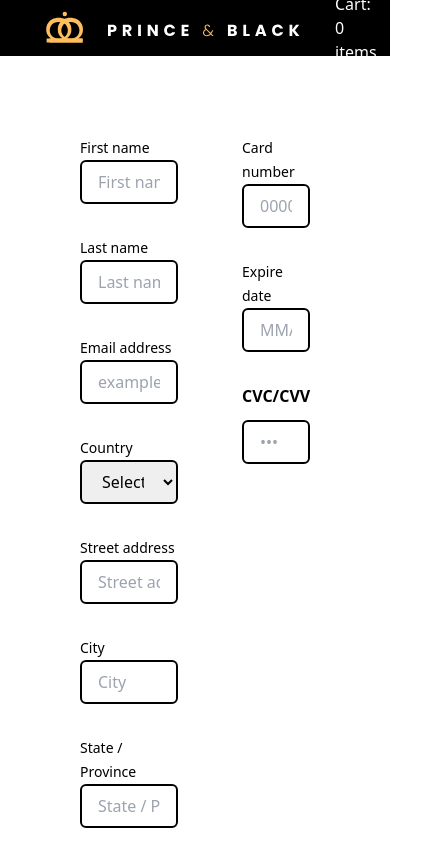
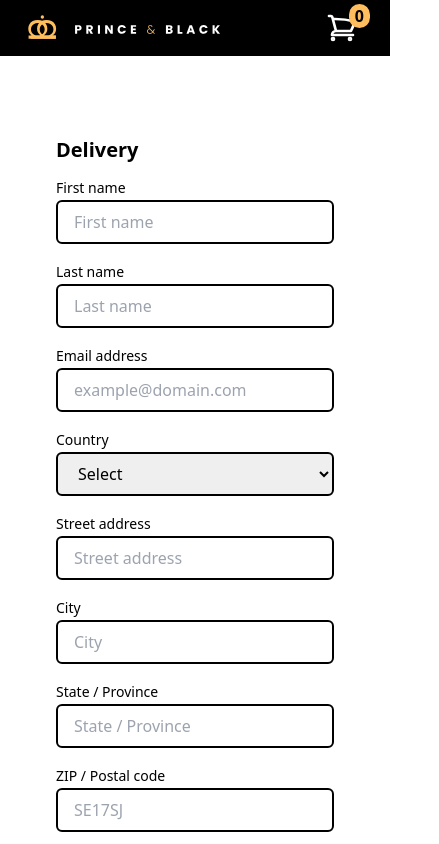
Before and after one commit to KabilashKumarREO/prince-and-black, a Next.js app: page /checkout in a window 390 px wide. Shown: the top 844 px of the page, 439 px wide, since content can reach past the window. Built offline with nearby package versions, Linux system fonts and the light colour scheme.

Commit message:
added responsiveness

```diff
--- a/components/Navbar.jsx
+++ b/components/Navbar.jsx
@@ -6,7 +6,7 @@ import { initializeCart } from "../store/addToCartSlice";
 const Navbar = () => {
   const cartItems = useSelector((state) => state.cartState.items);
   const dispatch = useDispatch();
-  console.log(cartItems);
+  // console.log(cartItems);
 
   useEffect(() => {
     if (cartItems && cartItems.length === 0) {
@@ -22,19 +22,41 @@ const Navbar = () => {
   }, []);
 
   return (
-    <nav className="h-[56px] bg-dark w-[100%] text-light flex flex-row items-center justify-between px-[30px]">
+    <nav className="h-[56px] bg-dark w-[100%] text-light flex flex-row items-center justify-between px-[16px] md:px-[30px]">
       <Link href={"/"}>
-        <img src="/assets/logo.svg" alt="logo" className="cursor-pointer" />
+        <img
+          src="/assets/logo.svg"
+          alt="logo"
+          className="cursor-pointer h-[28px] md:h-[37px]"
+        />
       </Link>
-      <div className="flex flex-row items-center gap-[24px]">
+      <div className="flex flex-row items-center gap-[36px] mr-[16px]">
         {cartItems && (
           <div className="cursor-pointer">
             <Link href={"/cart"}>
-              <p>Cart: {cartItems.length} items</p>
+              <div className="relative">
+                <svg
+                  xmlns="http://www.w3.org/2000/svg"
+                  fill="none"
+                  viewBox="0 0 24 24"
+                  strokeWidth={2}
+                  stroke="currentColor"
+                  className="w-8 h-8 "
+                >
+                  <path
+                    strokeLinecap="round"
+                    strokeLinejoin="round"
+                    d="M2.25 3h1.386c.51 0 .955.343 1.087.835l.383 1.437M7.5 14.25a3 3 0 0 0-3 3h15.75m-12.75-3h11.218c1.121-2.3 2.1-4.684 2.924-7.138a60.114 60.114 0 0 0-16.536-1.84M7.5 14.25 5.106 5.272M6 20.25a.75.75 0 1 1-1.5 0 .75.75 0 0 1 1.5 0Zm12.75 0a.75.75 0 1 1-1.5 0 .75.75 0 0 1 1.5 0Z"
+                  />
+                </svg>
+                <p className="absolute top-[-8px] right-[-12px] bg-primary text-dark font-semibold md:font-bold px-[6px] py-[0px] rounded-full">
+                  {cartItems.length}
+                </p>
+              </div>
             </Link>
           </div>
         )}
-        <div className="cursor-pointer">
+        <div className="hidden md:block cursor-pointer">
           <Link href={"/products"}>Shop</Link>
         </div>
       </div>
--- a/components/ProductList.jsx
+++ b/components/ProductList.jsx
@@ -21,7 +21,7 @@ const ProductList = () => {
   }
 
   return (
-    <div className="w-[100%] flex flex-row justify-center items-start gap-[36px]">
+    <div className="w-[100%] flex flex-row flex-wrap justify-center items-start gap-[36px]">
       {products.slice(0, 4).map((product) => (
         <ProductCard key={product.slug} data={product} />
       ))}
--- a/package.json
+++ b/package.json
@@ -12,6 +12,7 @@
     "@reduxjs/toolkit": "^2.0.1",
     "axios": "^1.6.2",
     "next": "^12.3.4",
+    "nprogress": "^0.2.0",
     "react": "18.2.0",
     "react-dom": "18.2.0",
     "react-redux": "^9.0.4",
--- a/pages/cart.jsx
+++ b/pages/cart.jsx
@@ -10,8 +10,9 @@ const CartPage = () => {
   };
 
   return (
-    <section className="px-[60px] my-[60px] flex flex-col items-center justify-center">
-      <table id="cart-table" className="w-[100%] max-w-[1050px]">
+    <section className="px-[18px] md:px-[60px] my-[36px] md:my-[60px] flex flex-col items-center justify-center">
+      <h2 className="text-2xl font-bold text-center">Cart</h2>
+      <table id="cart-table" className="w-[100%] max-w-[1050px] mt-[24px]">
         <thead>
           <tr>
             <td>Product</td>
--- a/pages/checkout.jsx
+++ b/pages/checkout.jsx
@@ -67,14 +67,15 @@ const CheckoutPage = () => {
   }, []);
 
   return (
-    <div className="px-[60px] my-[60px] items-center justify-center">
+    <div className="px-[36px] md:px-[60px] my-[60px] items-center justify-center">
       <section className="flex flex-row items-start justify-center">
-        <div className=" w-[100%] max-w-[1150px] flex flex-row gap-[24px]">
-          <div className="w-[60%] flex">
-            <form className="p-5">
+        <div className=" w-[100%] max-w-[1150px] flex flex-col md:flex-row gap-[24px]">
+          <div className="w-[100%] md:w-[60%] flex">
+            <form className="p-5 w-[100%]">
+              <h2 className="mb-[12px] text-xl font-bold">Delivery</h2>
               <div className="space-y-12">
-                <div className="pb-12">
-                  <div className="grid grid-cols-1 gap-x-6 gap-y-8 sm:grid-cols-6">
+                <div className="pb-1">
+                  <div className="grid grid-cols-1 gap-x-6 gap-y-4 md:gap-y-8 sm:grid-cols-6">
                     <div className="sm:col-span-3">
                       <label
                         htmlFor="first-name"
@@ -297,14 +298,20 @@ const CheckoutPage = () => {
               </div>
             </form>
           </div>
-          <div className="w-[40%] flex">
-            <form className="flex flex-col gap-8 w-full p-5">
-              <label className="relative w-full flex flex-col">
+          <div className="w-[100%] md:w-[40%] flex">
+            <form className="flex flex-col w-full p-5">
+              <h2 className="mb-[12px] text-xl font-bold">Delivery</h2>
+              <label className="relative w-full flex flex-col mb-4 md:mb-8">
                 <span className="block text-sm font-medium leading-6 text-gray-900">
                   Card number
                 </span>
                 <input
                   required
+                  inputmode="numeric"
+                  pattern="[0-9\s]{16,16}"
+                  autocomplete="cc-number"
+                  minlength={"16"}
+                  maxlength="16"
                   onChange={(e) =>
                     setCheckoutData({
                       ...checkoutData,
@@ -313,12 +320,12 @@ const CheckoutPage = () => {
                   }
                   value={checkoutData.cardNumber}
                   className="rounded-md peer px-4 py-2 border-2 border-gray-200 placeholder-gray-300"
-                  type="text"
+                  type="tel"
                   name="card_number"
-                  placeholder="0000 0000 0000"
+                  placeholder="0000 0000 0000 0000"
                 />
               </label>
-              <label className="relative flex flex-col">
+              <label className="relative flex flex-col mb-4 md:mb-8">
                 <span className="block text-sm font-medium leading-6 text-gray-900">
                   Expire date
                 </span>
@@ -337,7 +344,7 @@ const CheckoutPage = () => {
                   placeholder="MM/YY"
                 />
               </label>
-              <label className="relative flex flex-col">
+              <label className="relative flex flex-col mb-4 md:mb-8">
                 <span className="font-bold flex items-center gap-3 mb-3">
                   CVC/CVV
                 </span>
@@ -360,7 +367,7 @@ const CheckoutPage = () => {
           </div>
         </div>
       </section>
-      <div className="flex flex-row items-center justify-center gap-[20px]">
+      <div className="flex flex-row items-center justify-center gap-[20px] mt-[36px]">
         <button
           onClick={handleCheckoutForm}
           className="bg-primary px-[30px] py-[8px] rounded-full text-lg font-semibold cursor-pointer"
--- a/pages/index.jsx
+++ b/pages/index.jsx
@@ -5,8 +5,8 @@ const Home = () => {
   return (
     <main>
       <Banner />
-      <section className="flex flex-col items-center justify-center my-[60px] gap-[48px]">
-        <h2 className="text-5xl font-bold">
+      <section className="flex flex-col items-center justify-center px-[36px] md:px-[60px] my-[60px] gap-[48px]">
+        <h2 className="text-5xl font-bold text-center">
           <span className="text-primary">Prince &</span> Black Friday Deals
         </h2>
         <ProductList />
--- a/pages/order-confirmation.jsx
+++ b/pages/order-confirmation.jsx
@@ -23,7 +23,7 @@ const OrderConfirmationPage = () => {
   return (
     <div class="py-14 px-4 md:px-6 2xl:px-20 2xl:container 2xl:mx-auto">
       <div class="flex justify-start item-start space-y-2 flex-col">
-        <h1 class="text-3xl dark:text-white lg:text-4xl font-semibold leading-7 lg:leading-9 text-gray-800">
+        <h1 class="text-center text-3xl dark:text-white lg:text-4xl font-semibold leading-7 lg:leading-9 text-gray-800">
           Your Order #13432 is confirmed!
         </h1>
       </div>
@@ -67,7 +67,7 @@ const OrderConfirmationPage = () => {
             </div>
           </div>
         </div>
-        <section className="px-[60px] my-[60px] flex flex-col items-center justify-center">
+        <section className="px-[16px] md:px-[60px] my-[60px] flex flex-col items-center justify-center">
           <table id="cart-table" className="w-[100%] max-w-[1050px]">
             <thead>
               <tr>
--- a/pages/products.jsx
+++ b/pages/products.jsx
@@ -21,8 +21,8 @@ const ProductsPage = () => {
   }
 
   return (
-    <section className="px-[48px] my-[60px]">
-      <div className="grid grid-cols-4 gap-[16px]">
+    <section className="px-[48px] my-[60px] flex items-center justify-center">
+      <div className="grid grid-cols-1 sm:grid-cols-2 lg:grid-cols-3 xl:grid-cols-4 gap-[16px]">
         {isLoading === "loaded" &&
           products.map((product) => (
             <ProductCard key={product.slug} data={product} />
--- a/styles/Home.module.css
+++ /dev/null
@@ -1,129 +0,0 @@
-.container {
-  padding: 0 2rem;
-}
-
-.main {
-  min-height: 100vh;
-  padding: 4rem 0;
-  flex: 1;
-  display: flex;
-  flex-direction: column;
-  justify-content: center;
-  align-items: center;
-}
-
-.footer {
-  display: flex;
-  flex: 1;
-  padding: 2rem 0;
-  border-top: 1px solid #eaeaea;
-  justify-content: center;
-  align-items: center;
-}
-
-.footer a {
-  display: flex;
-  justify-content: center;
-  align-items: center;
-  flex-grow: 1;
-}
-
-.title a {
-  color: #0070f3;
-  text-decoration: none;
-}
-
-.title a:hover,
-.title a:focus,
-.title a:active {
-  text-decoration: underline;
-}
-
-.title {
-  margin: 0;
-  line-height: 1.15;
-  font-size: 4rem;
-}
-
-.title,
-.description {
-  text-align: center;
-}
-
-.description {
-  margin: 4rem 0;
-  line-height: 1.5;
-  font-size: 1.5rem;
-}
-
-.code {
-  background: #fafafa;
-  border-radius: 5px;
-  padding: 0.75rem;
-  font-size: 1.1rem;
-  font-family: Menlo, Monaco, Lucida Console, Liberation Mono, DejaVu Sans Mono,
-    Bitstream Vera Sans Mono, Courier New, monospace;
-}
-
-.grid {
-  display: flex;
-  align-items: center;
-  justify-content: center;
-  flex-wrap: wrap;
-  max-width: 800px;
-}
-
-.card {
-  margin: 1rem;
-  padding: 1.5rem;
-  text-align: left;
-  color: inherit;
-  text-decoration: none;
-  border: 1px solid #eaeaea;
-  border-radius: 10px;
-  transition: color 0.15s ease, border-color 0.15s ease;
-  max-width: 300px;
-}
-
-.card:hover,
-.card:focus,
-.card:active {
-  color: #0070f3;
-  border-color: #0070f3;
-}
-
-.card h2 {
-  margin: 0 0 1rem 0;
-  font-size: 1.5rem;
-}
-
-.card p {
-  margin: 0;
-  font-size: 1.25rem;
-  line-height: 1.5;
-}
-
-.logo {
-  height: 1em;
-  margin-left: 0.5rem;
-}
-
-@media (max-width: 600px) {
-  .grid {
-    width: 100%;
-    flex-direction: column;
-  }
-}
-
-@media (prefers-color-scheme: dark) {
-  .card,
-  .footer {
-    border-color: #222;
-  }
-  .code {
-    background: #111;
-  }
-  .logo img {
-    filter: invert(1);
-  }
-}
--- a/styles/globals.css
+++ b/styles/globals.css
@@ -6,13 +6,13 @@
   @apply font-bold text-lg text-center;
 }
 #cart-table tbody td {
-  @apply font-normal text-lg text-center;
+  @apply font-normal text-sm sm:text-base md:text-lg text-center;
 }
 #cart-table td {
-  @apply px-[24px] py-[12px];
+  @apply px-[8px] md:px-[24px] py-[6px] md:py-[12px];
 }
 #cart-table td img {
-  @apply w-[70px];
+  @apply w-[48px] md:w-[70px];
 }
 #cart-table tr {
   @apply border-b border-b-primary;
```
Also changed, not shown: pages/_app.jsx (+7 -0 lines), pages/product/[...slug].jsx (+9 -6 lines), 1 other file (tests, documents, lock files or other folders).
